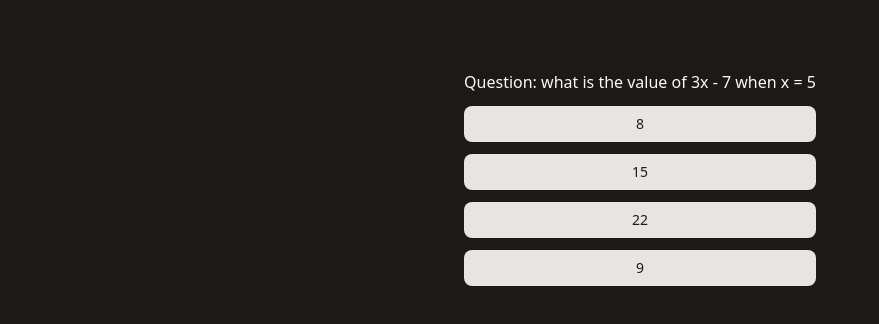
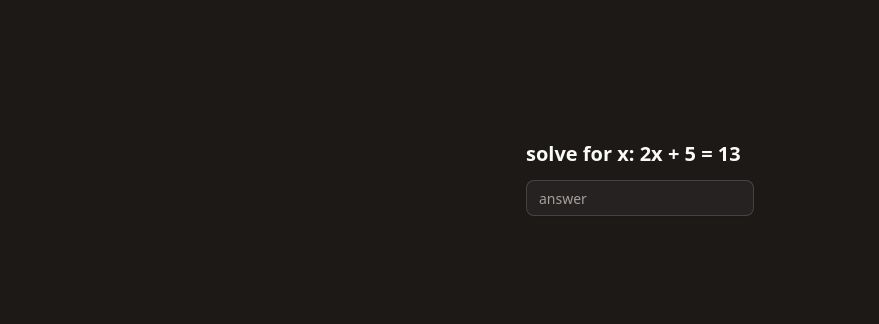
Before and after one commit to StubblyCamera52/math-learning-game, a Next.js app: page /practice in a window 1280 px wide. Shown: the part 390-714 px from the top of the page, without its empty margins (0-879 px from the left). Built offline with nearby package versions, Linux system fonts and the light colour scheme.

Commit message:
text input type

```diff
--- a/src/app/assignment/[id]/client.tsx
+++ b/src/app/assignment/[id]/client.tsx
@@ -12,7 +12,6 @@ export default function ClientAssignmentPage({ id }: { id: number }) {
     completeAssignment,
     currentAssignment,
     loadAssignment,
-    questionIndex,
     submitAnswer,
   } = useGameState();
   const [loadedAssignment, setLoadedAssignment] = useState<boolean | null>(
@@ -33,13 +32,17 @@ export default function ClientAssignmentPage({ id }: { id: number }) {
       <div className="flex flex-row justify-between gap-4">
         <Button
           className="rounded-full size-12"
-          onClick={() => changeQuestion(questionIndex - 1)}
+          onClick={() => {
+            if (currentQuestion) changeQuestion(currentQuestion?.index - 1);
+          }}
         >
           {"<"}
         </Button>
         <Button
           className="rounded-full h-12 grow"
-          onClick={() => changeQuestion(questionIndex + 1)}
+          onClick={() => {
+            if (currentQuestion) changeQuestion(currentQuestion?.index + 1);
+          }}
         >
           Next
         </Button>
--- a/src/app/practice/client.tsx
+++ b/src/app/practice/client.tsx
@@ -2,14 +2,28 @@
 import { QuestionDisplay } from "@/components/game/questionDisplay";
 import { mathPracticeQuestions } from "@/data/practiceQuestions";
 import useGameState from "@/hooks/useGameState";
+import { useEffect, useState } from "react";
 
 export default function PracticeClient() {
-  const {currentQuestion, changeQuestion, questionIndex, submitAnswer} = useGameState();
+  const { currentQuestion, changeQuestion, submitAnswer, setCurrentQuestion } =
+    useGameState();
 
+  useEffect(() => {
+    setCurrentQuestion(mathPracticeQuestions[0]);
+  }, []);
   return (
-    <QuestionDisplay
-      question={mathPracticeQuestions[1]}
-      onSubmitAnswer={(answer) => (submitAnswer(answer))}
-    ></QuestionDisplay>
+    <div>
+      {currentQuestion ? (
+        <QuestionDisplay
+          question={currentQuestion}
+          onSubmitAnswer={(answer) => {
+            const correct = submitAnswer(answer);
+            console.log(correct);
+          }}
+        ></QuestionDisplay>
+      ) : (
+        <></>
+      )}
+    </div>
   );
 }
--- a/src/components/game/questionDisplay.tsx
+++ b/src/components/game/questionDisplay.tsx
@@ -2,6 +2,7 @@
 
 import useGameState from "@/hooks/useGameState";
 import { Button } from "../ui/button";
+import { Input } from "../ui/input";
 import { useState, useEffect } from "react";
 import { Question } from "@/data/mostOfTheTypes";
 
@@ -12,24 +13,48 @@ export function QuestionDisplay({
   onSubmitAnswer: (answer: string) => void;
   question: Question;
 }) {
+  const [selectedAnswer, setSelectedAnswer] = useState<string>("");
+
   return (
-    <div>
-      <p>Question: {question.text}</p>
+    <form
+      className="flex flex-col"
+      onSubmit={(e) => {
+        e.preventDefault();
+        onSubmitAnswer(selectedAnswer);
+      }}
+    >
+      <p className="font-bold text-xl mb-3">{question.text}</p>
       {question.type == "multiple-choice" ? (
         <div className="flex flex-col justify-center gap-3 mt-3">
           {question.choices.map((label, index) => (
             <Button
               key={index}
               className="bg-primary"
-              onClick={() => onSubmitAnswer(label)}
+              onClick={(e) => {
+                setSelectedAnswer(label);
+                e.currentTarget.form?.dispatchEvent(
+                  new Event("submit", { cancelable: true })
+                );
+              }}
             >
               {label}
             </Button>
           ))}
         </div>
       ) : (
-        <></>
+        <Input
+          type="text"
+          placeholder="answer"
+          onChange={(e) => setSelectedAnswer(e.target.value)}
+          onKeyDown={(e) => {
+            if (e.key === "Enter") {
+              e.currentTarget.form?.dispatchEvent(
+                new Event("submit", { cancelable: true })
+              );
+            }
+          }}
+        />
       )}
-    </div>
+    </form>
   );
 }
--- a/src/hooks/useGameState.ts
+++ b/src/hooks/useGameState.ts
@@ -19,7 +19,6 @@ const useGameState = () => {
   const [assignmentId, setAssignmentId] = useState<number>(-1);
   const [currentQuestion, setCurrentQuestion] = useState<Question | null>(null);
   const [assignmentScore, setAssignmentScore] = useState<number>(0);
-  const [questionIndex, setQuestionIndex] = useState<number>(0);
   const [coins, setCoins] = useState<number>(0);
   const [answeredQuestionIds, setAnsweredQuestionIds] = useState<number[]>([]);
   const [currentAssignment, setCurrentAssignment] = useState<Assignment | null>(
@@ -47,7 +46,6 @@ const useGameState = () => {
       questionIndex < currentAssignment.questions.length &&
       questionIndex > -1
     ) {
-      setQuestionIndex(questionIndex);
       setCurrentQuestion(currentAssignment.questions[questionIndex]);
     }
   };
@@ -59,14 +57,16 @@ const useGameState = () => {
   const submitAnswer = (answer: string): boolean => {
     if (!currentQuestion) return false;
 
+    console.log(answer);
+
     if (answer == currentQuestion.correctAnswer) {
+      console.log(answeredQuestionIds);
       if (answeredQuestionIds.includes(currentQuestion.index)) {
         return true;
       }
       setAnsweredQuestionIds([...answeredQuestionIds, currentQuestion.index]);
       setAssignmentScore(assignmentScore + 1);
       setCoins(coins + 1);
-      console.log(assignmentScore.toString() + " " + coins.toString());
       return true;
     } else return false;
   };
@@ -78,10 +78,8 @@ const useGameState = () => {
     completeAssignment,
     loadAssignment,
     currentAssignment,
-    questionIndex,
     submitAnswer,
     setCurrentQuestion,
-    setQuestionIndex
   };
 };
 
```
